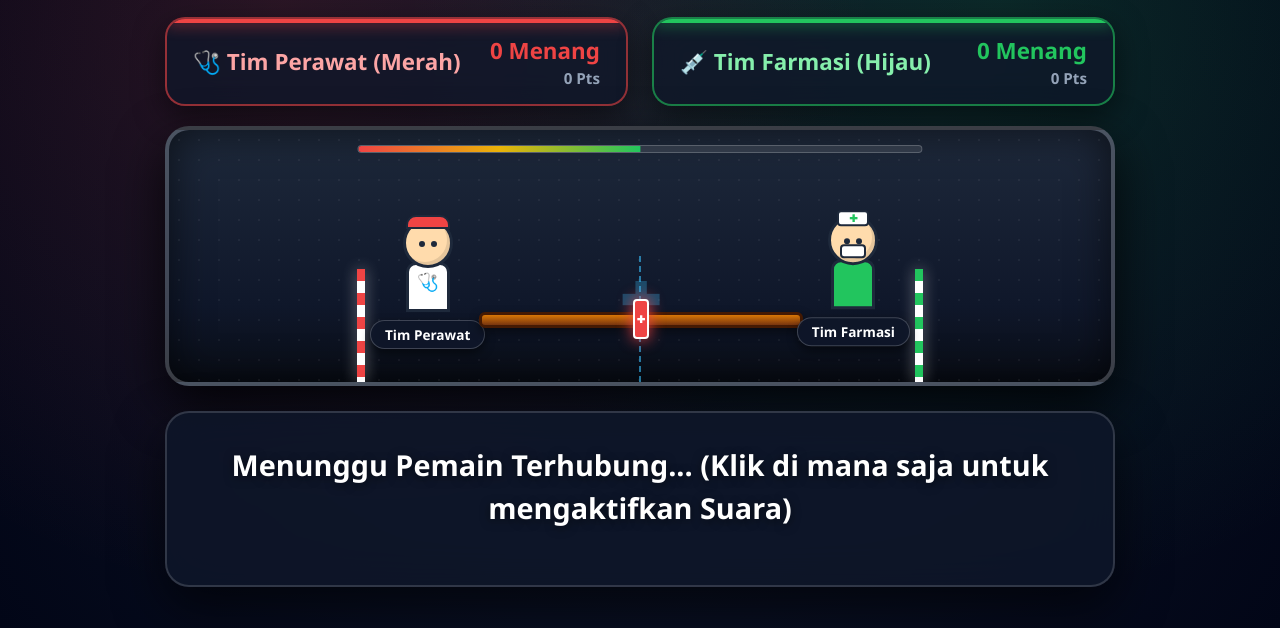
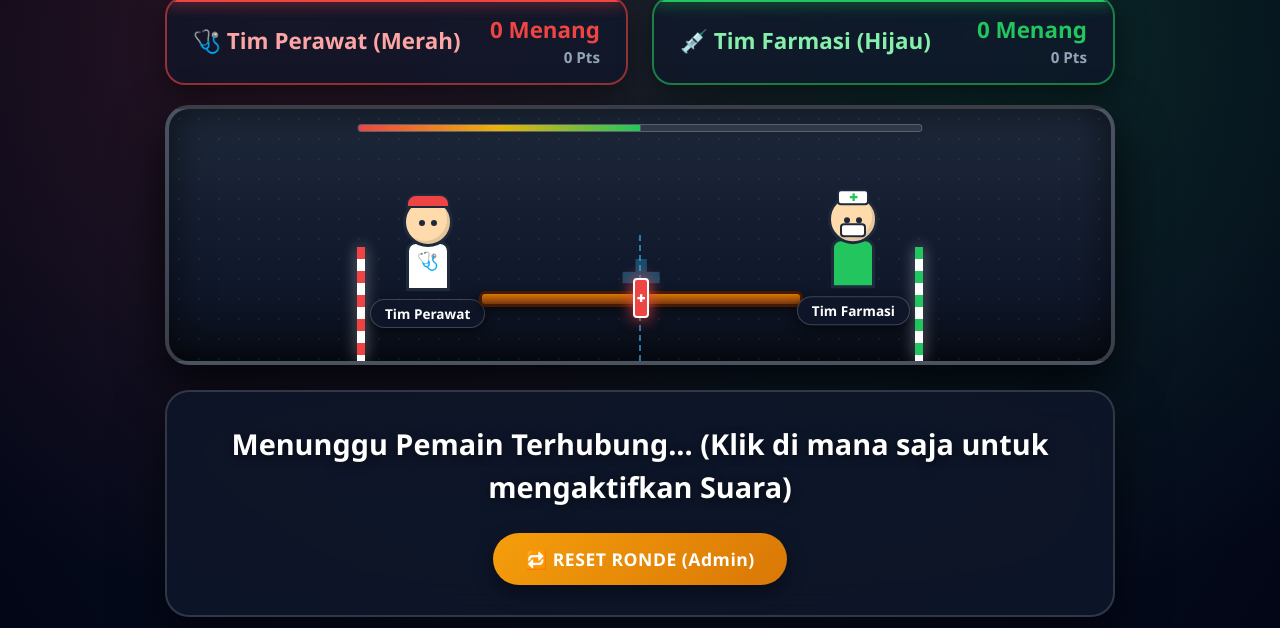
Before and after one commit to arupakamusmiharto-bot/game-board, a website: page public/admin.html in a window 1280 px wide. Shown: the part 172-800 px from the top of the page. Drawn offline with nearby package versions, Linux system fonts and the light colour scheme; no server answers.

Commit message:
admin.html

```diff
--- a/public/admin.html
+++ b/public/admin.html
@@ -466,6 +466,7 @@
             justify-content: center;
             gap: 20px;
             margin-top: 25px;
+            flex-wrap: wrap;
         }
 
         .btn-action {
@@ -483,6 +484,13 @@
 
         .btn-next { background: linear-gradient(135deg, #22c55e 0%, #16a34a 100%); color: white; }
         .btn-reset-all { background: linear-gradient(135deg, #ef4444 0%, #dc2626 100%); color: white; }
+
+        /* === BARU: Tombol Reset Ronde khusus Admin, SELALU tampil === */
+        .btn-force-reset {
+            background: linear-gradient(135deg, #f59e0b 0%, #d97706 100%);
+            color: white;
+            display: inline-block; /* tidak ikut logic show/hide winner */
+        }
 
         .btn-action:hover { transform: translateY(-3px) scale(1.03); box-shadow: 0 12px 25px rgba(0,0,0,0.6); }
     </style>
@@ -577,6 +585,10 @@
         <div class="winner-banner" id="winnerText"></div>
 
         <div class="btn-group">
+            <!-- BARU: Tombol reset paksa admin, selalu tampil kapan saja -->
+            <button class="btn-action btn-force-reset" id="forceResetBtn" onclick="forceResetRonde()">
+                🔁 RESET RONDE (Admin)
+            </button>
             <button class="btn-action btn-next" id="nextRondeBtn" onclick="nextRonde()">🎮 RONDE SELANJUTNYA</button>
             <button class="btn-action btn-reset-all" id="resetAllBtn" onclick="resetAll()">🔄 RESET TOTAL SKOR</button>
         </div>
@@ -592,6 +604,7 @@
         const winnerText = document.getElementById('winnerText');
         const nextRondeBtn = document.getElementById('nextRondeBtn');
         const resetAllBtn = document.getElementById('resetAllBtn');
+        const forceResetBtn = document.getElementById('forceResetBtn');
 
         const p1Wins = document.getElementById('p1Wins');
         const p1Pts = document.getElementById('p1Pts');
@@ -745,6 +758,7 @@
                 nextRondeBtn.style.display = 'none';
                 resetAllBtn.style.display = 'none';
             }
+            // forceResetBtn TIDAK disentuh di sini -> selalu tampil, kapan pun
         });
 
         function triggerPullAnim(dir) {
@@ -757,6 +771,13 @@
             socket.emit('restart_game');
         }
 
+        // BARU: Reset ronde paksa, bisa dipanggil admin kapan saja
+        function forceResetRonde() {
+            if (confirm("Reset ronde ini sekarang? Posisi tali & soal akan kembali ke awal, skor & kemenangan TIDAK hilang.")) {
+                socket.emit('force_reset_round');
+            }
+        }
+
         function resetAll() {
             if(confirm("Yakin ingin mereset total skor dan kemenangan?")) {
                 socket.emit('reset_scores');
```
